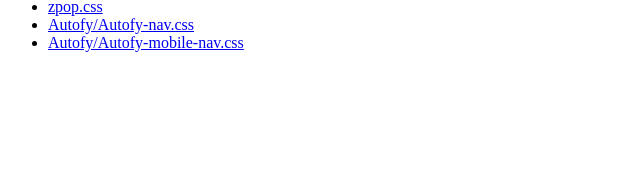
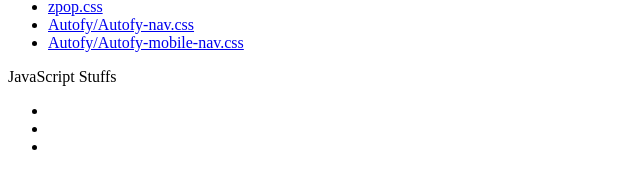
Before and after one commit to 8BitAdam/SnorpCSS, a plain HTML site: page index.html in a window 1280 px wide. Shown: the part 190-378 px from the top of the page, without its empty margins (0-640 px from the left). Drawn offline with Linux system fonts and the light colour scheme.

Commit message:
Add JavaScript files section to index.html
Added a section for JavaScript files with links.

I forgot abt javascript

```diff
--- a/index.html
+++ b/index.html
@@ -19,6 +19,12 @@
 			<li><a href="Autofy/Autofy-nav.css">Autofy/Autofy-nav.css</a></li>
 			<li><a href="Autofy/Autofy-mobile-nav.css">Autofy/Autofy-mobile-nav.css</a></li>
 		</ul>
+        <p>JavaScript Stuffs</p>
+        <ul>
+            <li><a href="/js/ToolTips.js"></a></li>
+            <li><a href="/js/Autofy-mobile-nav.js"></a></li>
+            <li><a href="/js/A11y.js"></a></li>
+        </ul>
 	</main>
 </body>
 </html>
```
